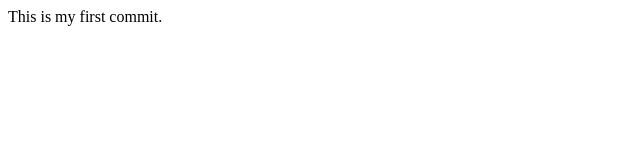
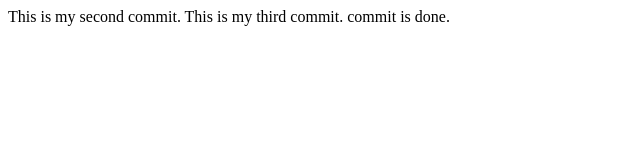
Before and after one commit to kriti66/Software-Engineering, a plain HTML site: page index.html in a window 1280 px wide. Shown: the whole page, without its empty margins (0-640 px from the left). Drawn offline with Linux system fonts and the light colour scheme.

Commit message:
final changes

```diff
--- a/index.html
+++ b/index.html
@@ -3,9 +3,12 @@
 <head>
     <meta charset="UTF-8">
     <meta name="viewport" content="width=device-width, initial-scale=1.0">
-    <title>Document</title>
+    <title>Git practice</title>
 </head>
 <body>
-    This is my first commit.
+    This is my second commit.
+    This is my third commit.
+    commit is done.
 </body>
+
 </html>
```
